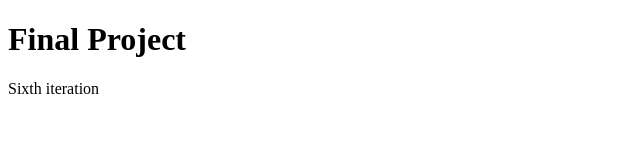
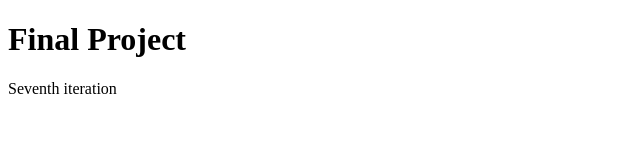
Before and after one commit to repr-man/CloudFinal, a plain HTML site: page index.html in a window 1280 px wide. Shown: the full height of the page, 0-640 px from the left. Drawn offline with Linux system fonts and the light colour scheme.

Commit message:
Update index.html

```diff
--- a/index.html
+++ b/index.html
@@ -7,6 +7,6 @@
     </head>
     <body>
         <h1>Final Project</h1>
-        <p>Sixth iteration</p>
+        <p>Seventh iteration</p>
     </body>
 </html>
```
